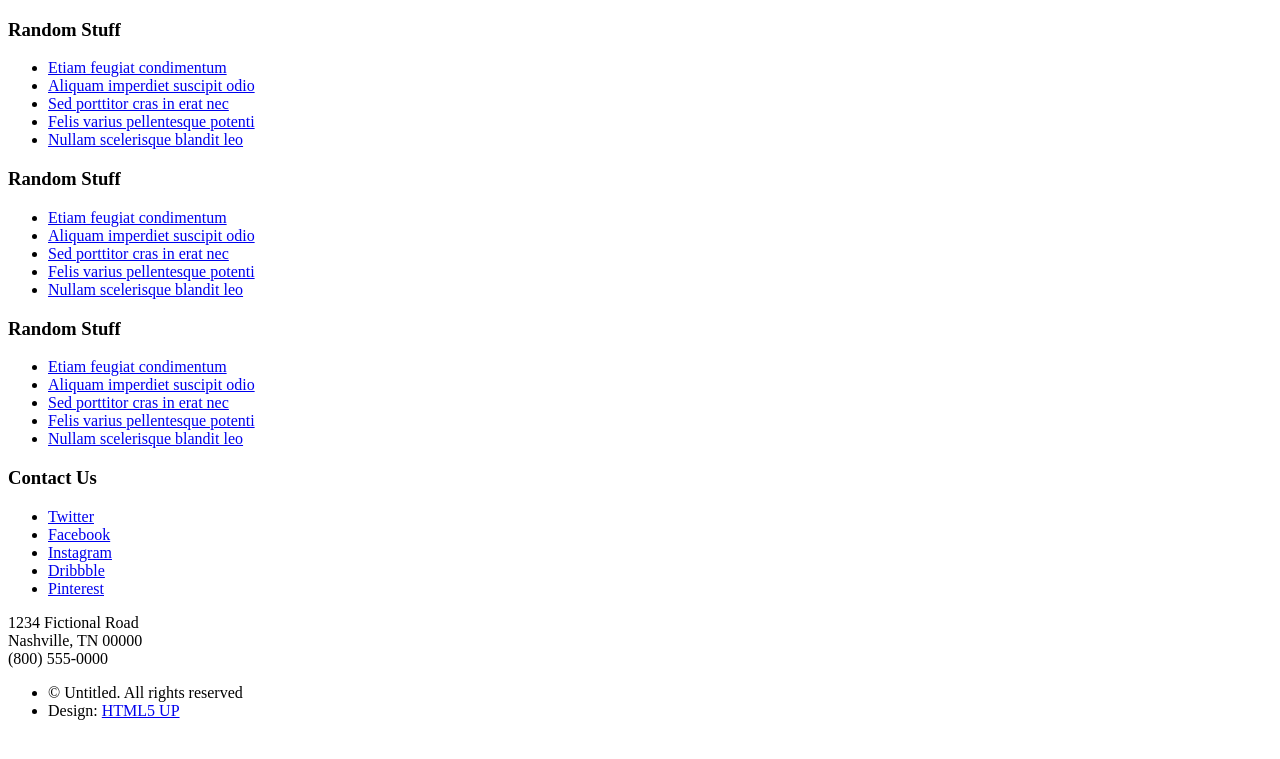
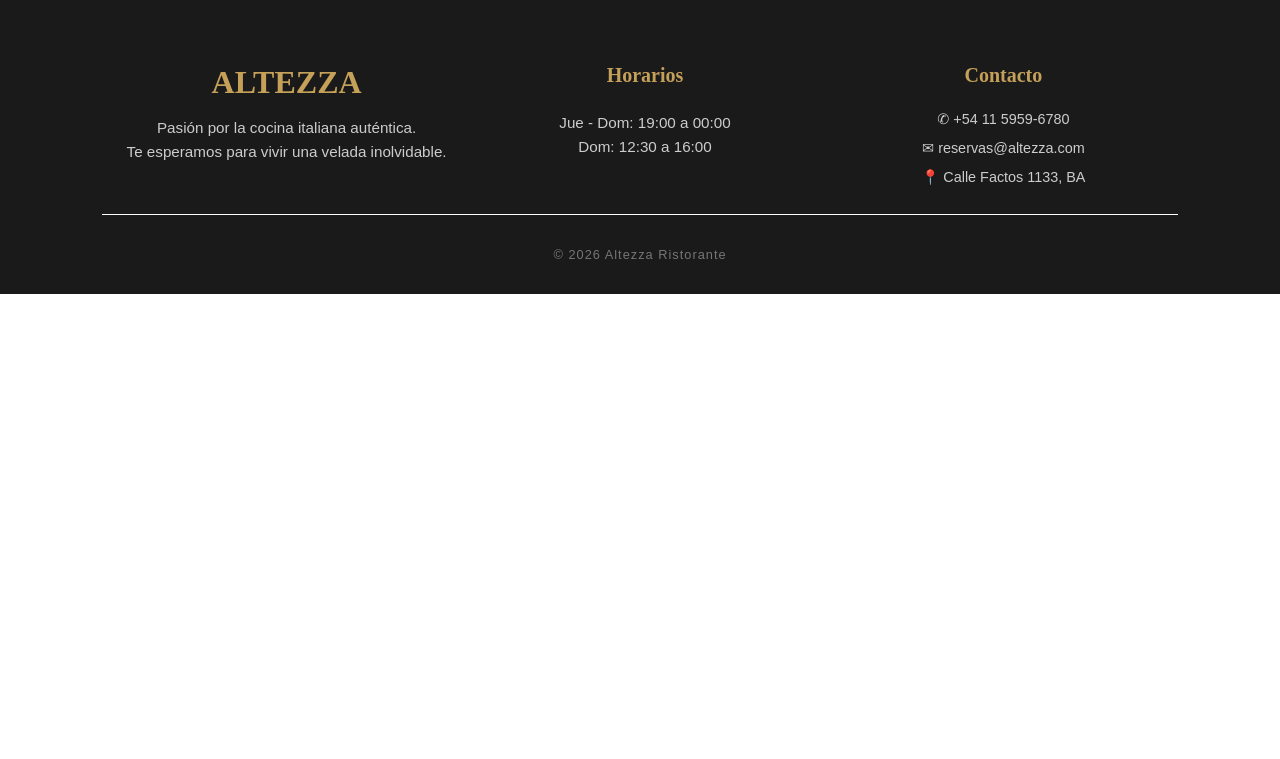
Before and after one commit to mquilici06/APPWEB-IDS-1C2026, a Flask app: template Frontend/templates/base.html in a window 1280 px wide. Shown: the top 759 px of the page. Run offline with Flask 3, Linux system fonts and the light colour scheme; the template is opened without the code that fills it, so the values that code supplies are empty.

Commit message:
(con juli y marcos) modificamos el footer

```diff
--- a/Frontend/templates/base.html
+++ b/Frontend/templates/base.html
@@ -4,92 +4,34 @@
     <meta charset="UTF-8">
     <meta name="viewport" content="width=device-width, initial-scale=1.0">
     <title>{% block title %}Altezza{% endblock %}</title>
+	<link rel="stylesheet" href="../static/styles/base.css">
+	<link rel="shortcut icon" href="../static/images/icon.png" type="icon">
 </head>
+
 <body>
+	<footer id="contacto">
+    <div class="footer-caja-grande">
+        <div class="footer-caja-chica">
+            <h2 class="titulo-footer">Altezza</h2>
+            <p>Pasión por la cocina italiana auténtica. <br> Te esperamos para vivir una velada inolvidable.</p>
+        </div>
 
+        <div class="footer-caja-chica">
+			<h4>Horarios</h4>
+            <p>Jue - Dom: 19:00 a 00:00</p>
+            <p>Dom: 12:30 a 16:00</p>
+        </div>
+		<div class="footer-caja-chica">
+			<h4>Contacto</h4>
+			<a href="tel:+541159596780">✆ +54 11 5959-6780</a>
+			<a href="mailto:reservas@altezza.com">✉ reservas@altezza.com</a>
+			<address>📍 Calle Factos 1133, BA</address>
+		</div>
+	</div>
 
-    <footer>
-        <!-- Footer -->
-				<div id="footer-id">
-					<footer id="footer" class="container">
-						<div class="row">
-							<div class="col-3 col-6-medium col-12-small">
-
-								<!-- Links -->
-									<section class="widget links">
-										<h3>Random Stuff</h3>
-										<ul class="style2">
-											<li><a href="#">Etiam feugiat condimentum</a></li>
-											<li><a href="#">Aliquam imperdiet suscipit odio</a></li>
-											<li><a href="#">Sed porttitor cras in erat nec</a></li>
-											<li><a href="#">Felis varius pellentesque potenti</a></li>
-											<li><a href="#">Nullam scelerisque blandit leo</a></li>
-										</ul>
-									</section>
-
-							</div>
-							<div class="col-3 col-6-medium col-12-small">
-
-								<!-- Links -->
-									<section class="widget links">
-										<h3>Random Stuff</h3>
-										<ul class="style2">
-											<li><a href="#">Etiam feugiat condimentum</a></li>
-											<li><a href="#">Aliquam imperdiet suscipit odio</a></li>
-											<li><a href="#">Sed porttitor cras in erat nec</a></li>
-											<li><a href="#">Felis varius pellentesque potenti</a></li>
-											<li><a href="#">Nullam scelerisque blandit leo</a></li>
-										</ul>
-									</section>
-
-							</div>
-							<div class="col-3 col-6-medium col-12-small">
-
-								<!-- Links -->
-									<section class="widget links">
-										<h3>Random Stuff</h3>
-										<ul class="style2">
-											<li><a href="#">Etiam feugiat condimentum</a></li>
-											<li><a href="#">Aliquam imperdiet suscipit odio</a></li>
-											<li><a href="#">Sed porttitor cras in erat nec</a></li>
-											<li><a href="#">Felis varius pellentesque potenti</a></li>
-											<li><a href="#">Nullam scelerisque blandit leo</a></li>
-										</ul>
-									</section>
-
-							</div>
-							<div class="col-3 col-6-medium col-12-small">
-
-								<!-- Contact -->
-									<section class="widget contact last">
-										<h3>Contact Us</h3>
-										<ul>
-											<li><a href="#" class="icon brands fa-twitter"><span class="label">Twitter</span></a></li>
-											<li><a href="#" class="icon brands fa-facebook-f"><span class="label">Facebook</span></a></li>
-											<li><a href="#" class="icon brands fa-instagram"><span class="label">Instagram</span></a></li>
-											<li><a href="#" class="icon brands fa-dribbble"><span class="label">Dribbble</span></a></li>
-											<li><a href="#" class="icon brands fa-pinterest"><span class="label">Pinterest</span></a></li>
-										</ul>
-										<p>1234 Fictional Road<br />
-										Nashville, TN 00000<br />
-										(800) 555-0000</p>
-									</section>
-
-							</div>
-						</div>
-						<div class="row">
-							<div class="col-12">
-								<div id="copyright">
-									<ul class="menu">
-										<li>&copy; Untitled. All rights reserved</li><li>Design: <a href="http://html5up.net">HTML5 UP</a></li>
-									</ul>
-								</div>
-							</div>
-						</div>
-					</footer>
-				</div>
-
-			</div>
-    </footer>
+    <div class="copyright">
+        <p>&copy; 2026 Altezza Ristorante</p>
+    </div>
+</footer>
 </body>
 </html>
```
